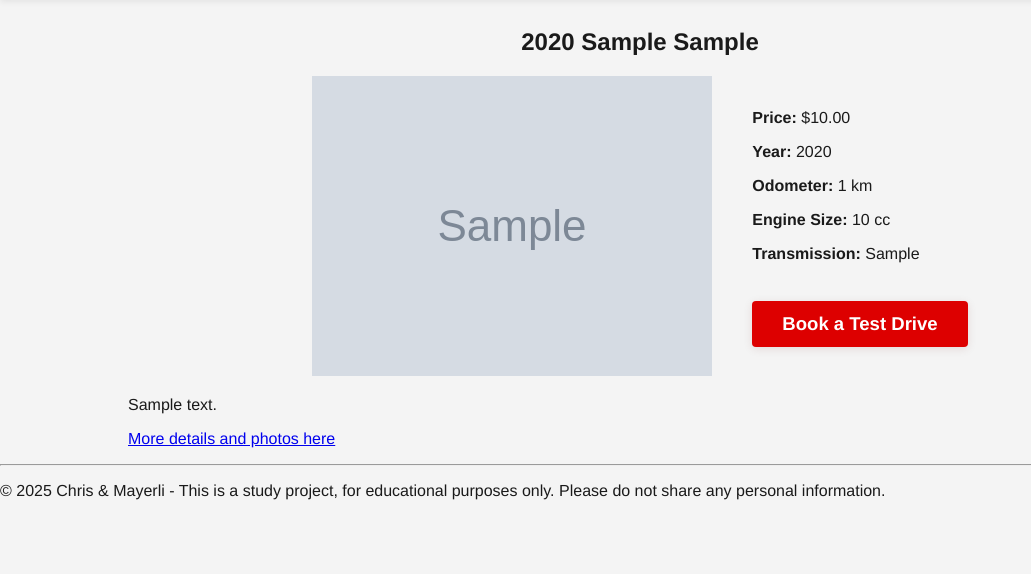
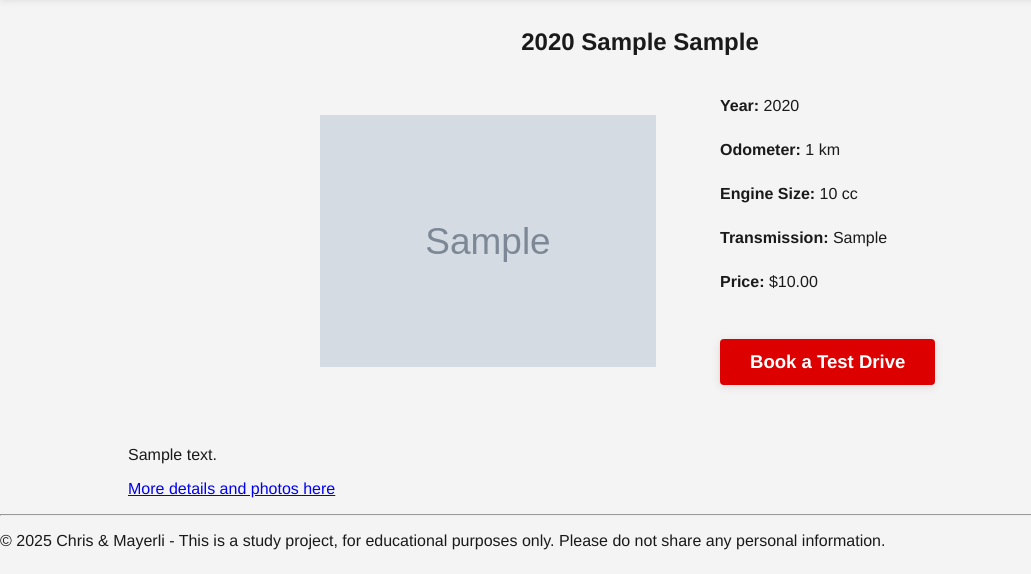
Before and after one commit to chrisbourgeonnier/testdrive, a Django app: page /1/ in a window 1280 px wide. Shown: the part 226-800 px from the top of the page, without its empty margins (0-1031 px from the left). Run offline with Django 5.2, Linux system fonts and the light colour scheme; tables that the repository leaves empty hold one stand-in row (values such as "Sample post"); grey boxes marked "Sample" are stand-in pictures.

Commit message:
Vehicule_details now have responsive style and real desription

```diff
--- a/static/main.css
+++ b/static/main.css
@@ -66,13 +66,27 @@ body {
   display: flex;
   flex-direction: column;
   align-items: center;
+  margin-bottom: 2.5rem;
 }
 
 .vehicle-details {
   display: flex;
   align-items: center;
   margin: auto;
-  gap: 40px;
+  gap: 10%;
+}
+
+.vehicle-photo {
+  max-width: 600px;
+  width: 100%;
+  height: auto; /* maintain aspect ratio */
+  display: block;
+  margin: 0 auto;
+}
+
+.vehicle-details p {
+  padding: 5px 0;
+  min-width: 15rem;
 }
 
 .testdrive-btn {
@@ -111,3 +125,20 @@ body {
 #calendar .fc-highlight {
   background-color: #3030ff;
 }
+
+
+/* RESPONSIVE */
+@media (max-width: 720px) {
+  .vehicle-details {
+    flex-direction: column;
+    align-items: flex-start; /* or center, depending on your preference */
+    gap: 1.5rem; /* adjust gap when stacked */
+  }
+}
+
+/*@media (max-width: 1023px) {*/
+/*  .vehicle-photo {*/
+/*    width: 60%;  !* relative to container *!*/
+/*    max-width: none; !* disable the max-width limit *!*/
+/*  }*/
+/*}*/
--- a/vehicles/templates/vehicles/vehicle_detail.html
+++ b/vehicles/templates/vehicles/vehicle_detail.html
@@ -4,10 +4,9 @@
         <h2>{{ vehicle.year }} {{ vehicle.make }} {{ vehicle.model }}</h2>
         <div class="vehicle-details">
             <div>
-                <img src="{{ vehicle.photo_link }}" style="max-width:600px;" alt="{{ vehicle.year }} {{ vehicle.make }} {{ vehicle.model }}" />
+                <img src="{{ vehicle.photo_link }}" class="vehicle-photo" alt="{{ vehicle.year }} {{ vehicle.make }} {{ vehicle.model }}" />
             </div>
             <div>
-                <p><strong>Price:</strong> ${{ vehicle.price }}</p>
                 <p><strong>Year:</strong> {{ vehicle.year }} </p>
                 <p><strong>Odometer:</strong>
                     {% if vehicle.km == 0 %}
@@ -24,6 +23,7 @@
                     {% endif %}
                 </p>
                 <p><strong>Transmission:</strong> {{ vehicle.transmission }} </p>
+                <p><strong>Price:</strong> ${{ vehicle.price }}</p>
                 <p><a href="{% url 'create_booking' %}?vehicle={{ vehicle.pk }}" class="testdrive-btn">Book a Test Drive</a></p>
             </div>
         </div>
```
Also changed, not shown: vehicles/management/commands/import_vehicles.py (+30 -13 lines).
